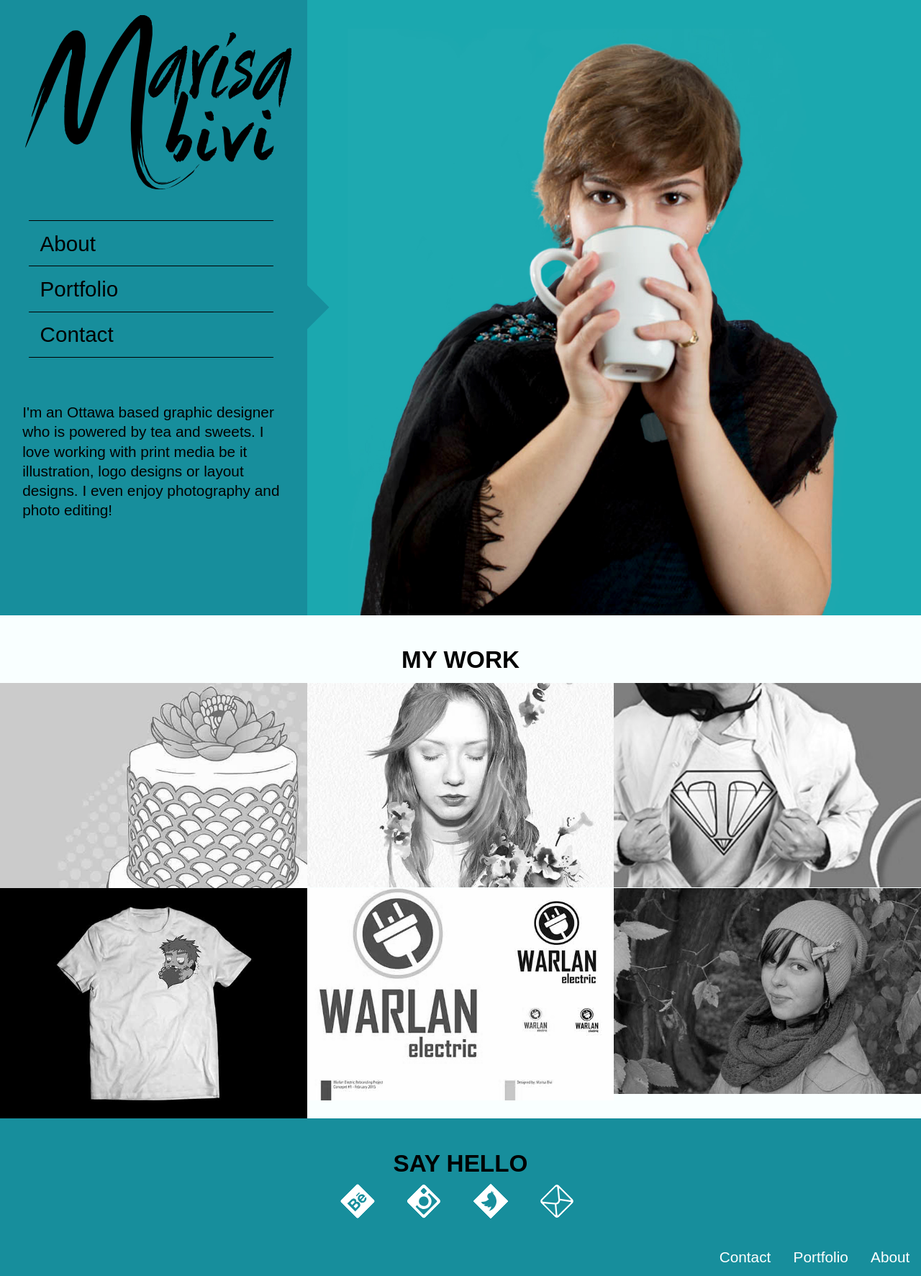
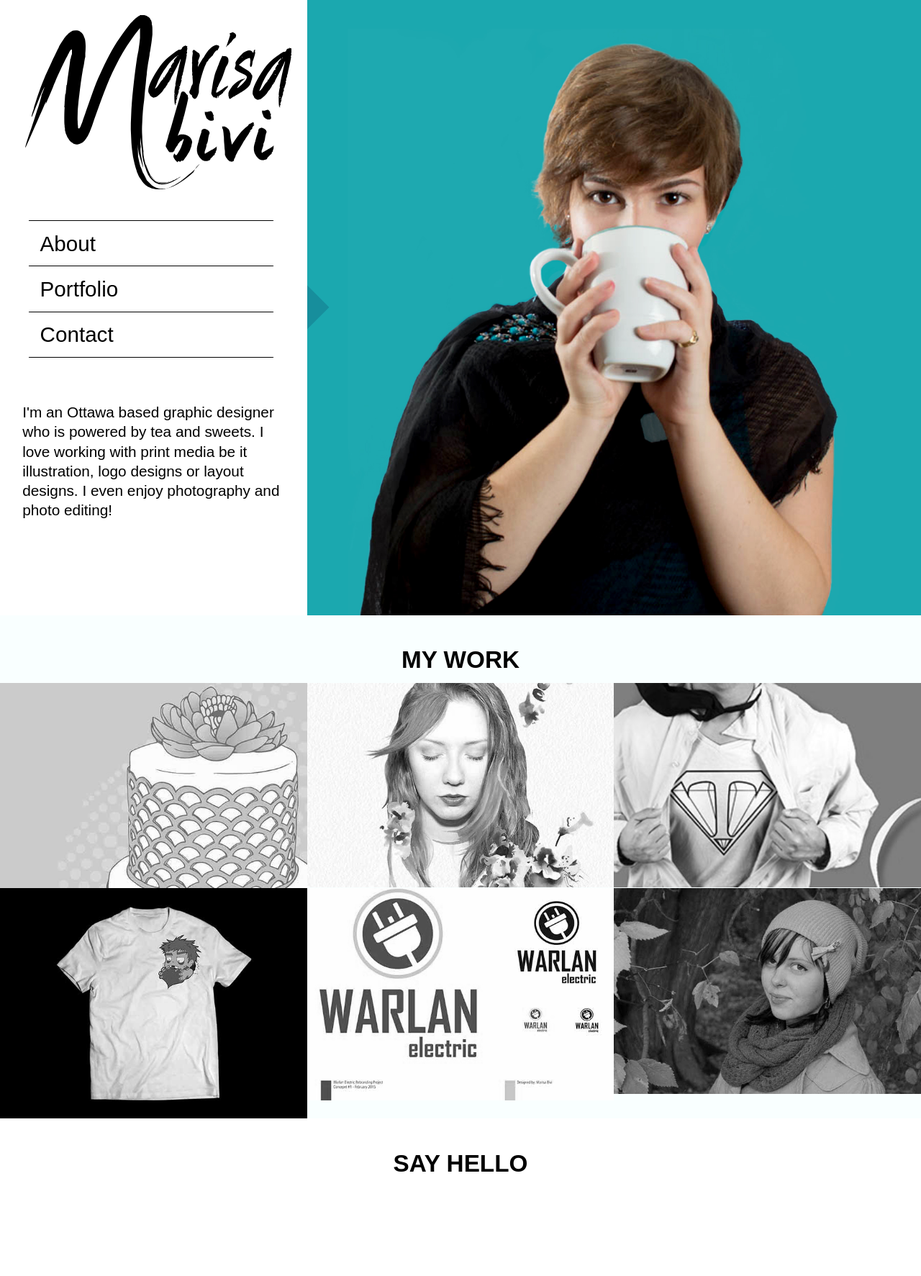
Before and after one commit to marisabivi/portfolio, a Jekyll site: the page built from index.html, in a window 1280 px wide. Shown: the whole page at 72% size. Built offline with Jekyll 4.4.1, drawn with Linux system fonts in a browser that asks for light colours; Markdown is read by kramdown in place of the engine named in the settings; a style sheet for code colours, icons or effects is not loaded.

Commit message:
body colour hidden

```diff
--- a/_includes/css/main.css
+++ b/_includes/css/main.css
@@ -22,7 +22,6 @@ body {
     margin: 0;
     padding: 0;
     text-align: left;
-    background-color: #178e9c;
 }
 
 .skip-links {
@@ -94,7 +93,6 @@ a {
     text-decoration: none;
     display:block;
 }
-
 
 .billboard {
     background-image:url(../images/dia.svg), url(../images/me-2.jpg) ;
```
Also changed, not shown: 1 other file.
